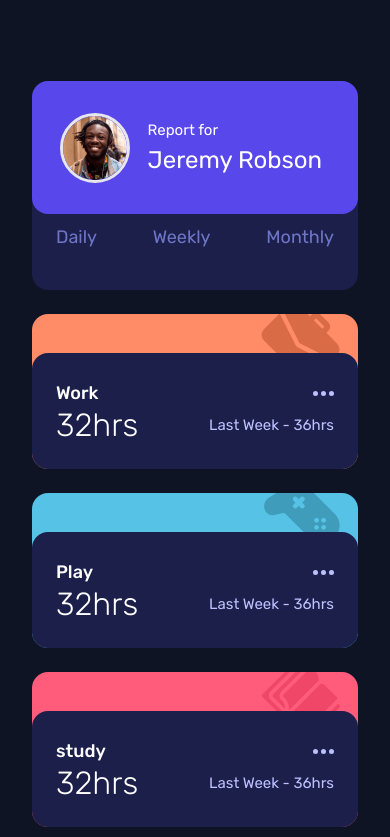
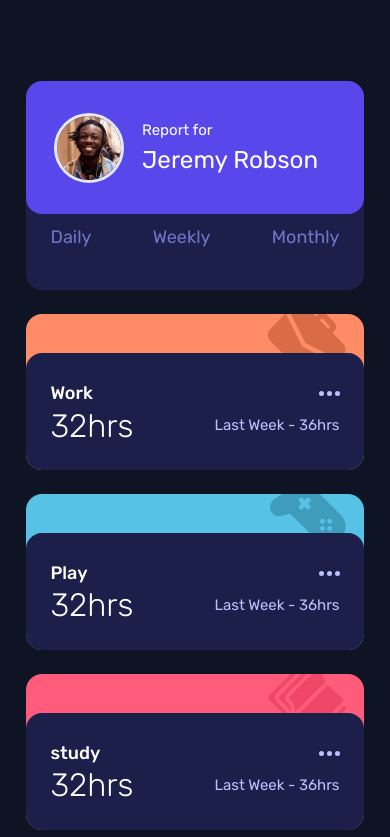
Before and after one commit to Adamskiee/time-tracking-dashboard, a website: page index.html in a window 390 px wide. Shown: the top 837 px of the page. Drawn offline with nearby package versions, Linux system fonts and the light colour scheme; files that its build step writes are made by us from their sources; files whose address does not match are found by name.

Commit message:
refactor: enhance responsive design and improve spacing in component styles

```diff
--- a/src/css/input.css
+++ b/src/css/input.css
@@ -47,26 +47,29 @@
 
 @layer components {
   .container {
-    @apply max-w-[326px] grid grid-cols-1 gap-6 desktop:grid-cols-4 desktop:grid-rows-2 desktop:max-w-[1110px] desktop:gap-[30px];
+    @apply grid grid-cols-1 desktop:grid-cols-4 desktop:grid-rows-2 md:grid-cols-2;
+    gap: clamp(1.5rem, 1.368rem + 0.563vw, 1.875rem);
+    max-width: clamp(20.375rem, 3.121rem + 73.615vw, 69.375rem);
   }
   .card-1 {
-    @apply bg-navy-900 flex flex-col rounded-card-radius desktop:row-span-2;
+    @apply bg-navy-900 flex flex-col rounded-card-radius desktop:row-span-2 md:row-span-2;
   }
   .card-1 .profile {
-    @apply grid grid-cols-[70px_1fr] grid-rows-2 bg-purple-600 rounded-card-radius px-7 py-[31.5px] gap-x-[17.5px] items-center desktop:grid-cols-1 desktop:grid-rows-[auto_auto_1fr] desktop:py-[34px] desktop:gap-y-[0px] desktop:pt-[34px] desktop:pb-[80px] desktop:justify-center cursor-default;
+    @apply grid grid-cols-[70px_1fr] grid-rows-2 bg-purple-600 rounded-card-radius px-7 py-[1.96875rem] gap-x-[1.09375rem] items-center desktop:grid-cols-1 desktop:grid-rows-[auto_auto_1fr] desktop:gap-y-[0px] desktop:pt-[2.125rem] desktop:pb-[5rem] cursor-default md:grid-rows-[auto_auto] md:gap-y-0 md:h-full;
   }
   .profile .picture {
-    @apply row-span-2 border-[3px] rounded-[50%] desktop:w-full desktop:max-w-[85px] desktop:row-span-1 desktop:mb-[39px];
+    @apply row-span-2 border-[0.1875rem] rounded-[50%] desktop:w-full desktop:max-w-[85px] desktop:row-span-1 desktop:mb-[2.4375rem];
   }
   .profile .name {
     @apply order-1;
   }
   .card-1 .filters {
-    @apply flex px-6 pt-2.5 pb-[39px] items-center justify-between desktop:flex-col desktop:items-start desktop:justify-between desktop:p-[22px] desktop:ps-[26px] desktop:gap-[20px];
+    @apply flex px-6 pt-2.5 pb-[2.4375rem] items-center justify-between md:flex-col md:items-start md:justify-between md:p-[1.375rem] md:ps-[1.625rem] md:gap-5 h-full;
   }
 
   .card-2 {
-    @apply flex flex-col relative pt-[39px] overflow-hidden rounded-card-radius desktop:pt-[49px];
+    @apply flex flex-col overflow-hidden rounded-card-radius relative;
+    padding-block-start: clamp(2.4375rem, 2.217rem + 0.939vw, 3.0625rem);
   }
   .card-2 .icon {
     @apply absolute -top-[11px] right-[18px] aspect-auto;
@@ -100,24 +103,27 @@
 
   /* Text styles */
   .profile .label {
-    @apply text-[15px] leading-none desktop:text-[16px]
+    @apply leading-none;
+    font-size:  clamp(0.9375rem, 0.915rem + 0.094vw, 1rem);
 
   }
   .profile .name {
-    @apply text-2xl self-start leading-none desktop:text-[40px] desktop:leading-[1.25];
+    @apply self-start leading-none desktop:leading-[1.25];
+    font-size: clamp(1.5rem, 1.148rem + 1.502vw, 2.5rem);
   }
   .filter-text {
-    font-size: 18px;
+    font-size: 1.125rem;
     color: var(--purple-500);
   }
   .title {
-    @apply text-[18px] font-medium
+    @apply text-[1.125rem] font-medium
   }
   .hrs {
-    @apply text-[2rem] font-light desktop:text-[3.4375rem] desktop:col-span-2;
+    @apply  font-light desktop:col-span-2;
+    font-size: clamp(2rem, 1.494rem + 2.16vw, 3.438rem);
   }
   .wk-hrs {
-    @apply text-[15px] text-navy-200 justify-self-end desktop:col-span-2 desktop:justify-self-start;
+    @apply text-[0.9375rem] text-navy-200 justify-self-end desktop:col-span-2 desktop:justify-self-start;
   }
 }
 
```
